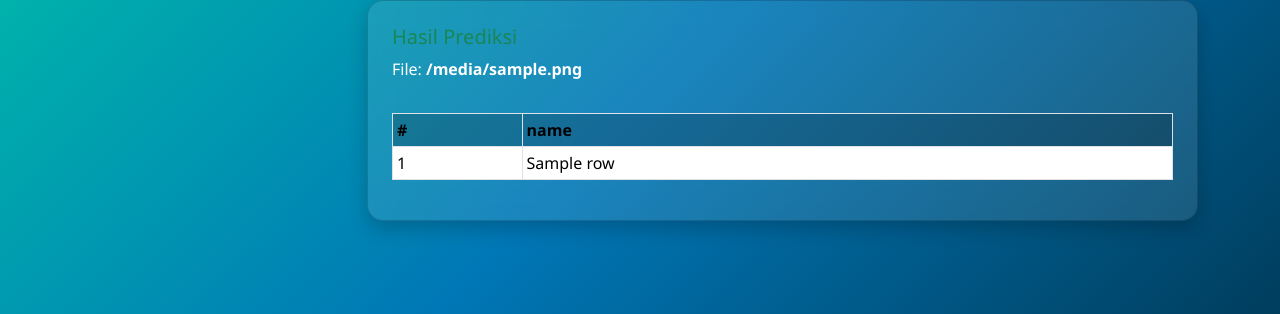
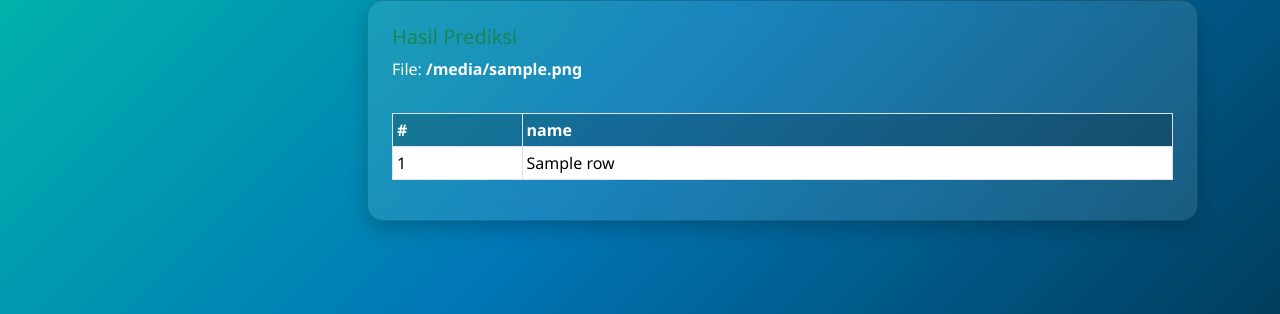
Before and after one commit to Ahmadtito17/Prediksi_Klorofil, a Flask app: template flask-klorofil/templates/index.html in a window 1280 px wide. Shown: the part 291-605 px from the top of the page. Run offline with Flask 3, Linux system fonts and the light colour scheme; the template is opened without the code that fills it: most values are stand-ins (such as "Sample title", 1, 10 or a date in 2020).

Commit message:
Update project files

```diff
--- a/flask-klorofil/templates/index.html
+++ b/flask-klorofil/templates/index.html
@@ -92,7 +92,7 @@
 
     .table thead th {
       background-color: rgba(0, 0, 0, 0.2);
-      color: #000000;
+      color: #ffffff;
     }
 
     .table tbody td {
```
Also changed, not shown: 1 other file.
